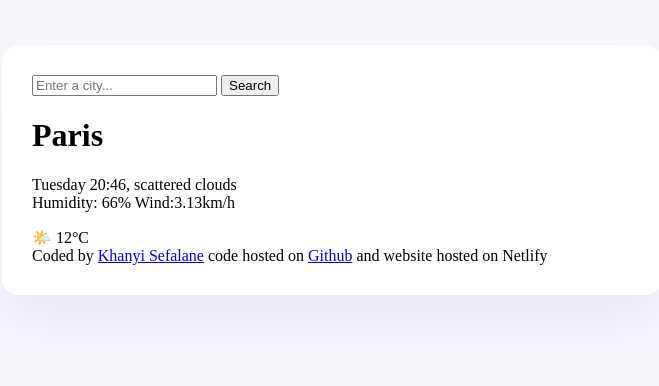
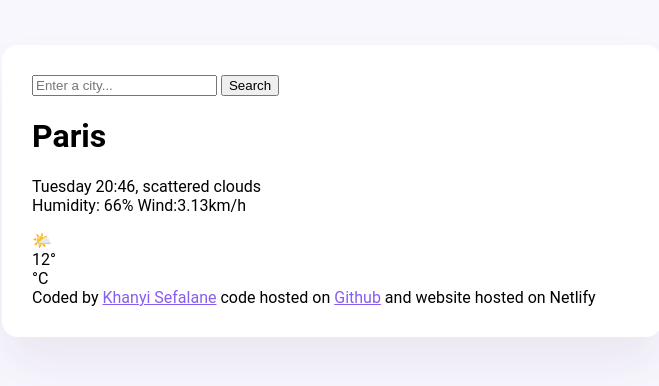
Before and after one commit to Khanyi2/weatherapp, a plain HTML site: page index.html in a window 1280 px wide. Shown: the whole page, without its empty margins (308-967 px from the left). Drawn offline with Linux system fonts and the light colour scheme.

Commit message:
updated index.html added classes to be able to style individual components

```diff
--- a/index.html
+++ b/index.html
@@ -9,21 +9,33 @@
   <body>
     <div class="weather-app">
       <header>
-        <form>
-          <input type="search" placeholder="Enter a city..." required />
-          <input type="submit" value="Search" />
+        <form class="search-form">
+          <input
+            type="search"
+            placeholder="Enter a city..."
+            required
+            class="search-form input"
+          />
+          <input type="submit" value="Search" class="search-form button" />
         </form>
       </header>
+
       <main>
-        <div>
-          <h1>Paris</h1>
-          <p>
-            Tuesday 20:46, scattered clouds
-            <br />
-            Humidity: 66% Wind:3.13km/h
-          </p>
+        <div class="weather-app-data">
+          <div>
+            <h1 class="weather-app-city">Paris</h1>
+            <p class="weather-app-details">
+              Tuesday 20:46, scattered clouds
+              <br />
+              Humidity: 66% Wind:3.13km/h
+            </p>
+          </div>
+          <div class="weather-app-temp-container">
+            <div class="weather-app-icon">🌤️</div>
+            <div class="weather-app-temp">12°</div>
+            <div class="weather-app-unit">°C</div>
+          </div>
         </div>
-        <div>🌤️ 12°C</div>
       </main>
 
       <footer>
--- a/src/index.css
+++ b/src/index.css
@@ -1,5 +1,9 @@
 body {
   background-color: #f9f7fe;
+  font-family: "Roboto", sans-serif;
+}
+a {
+  color: #885df1;
 }
 
 .weather-app {
```
